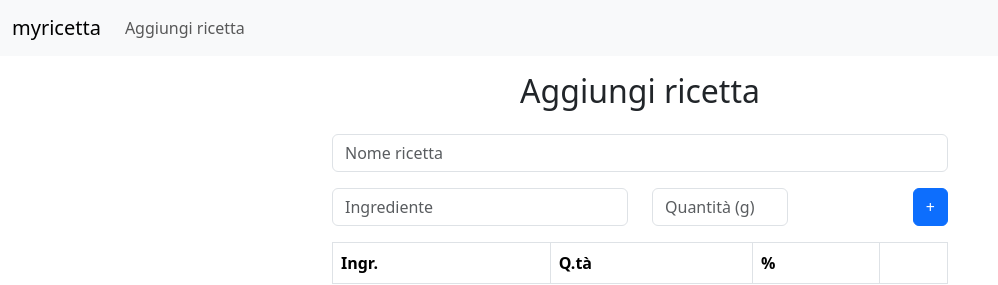
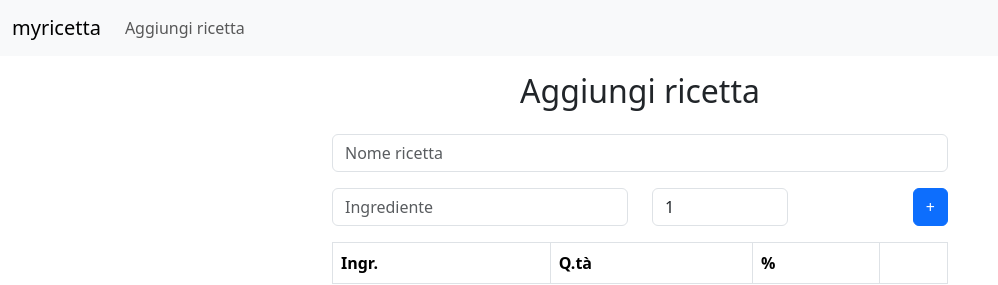
Before and after one commit to tave8/myricetta-react, a React (Vite) app: page /add-recipe in a window 1280 px wide. Shown: the top 285 px of the page, without its empty margins (0-998 px from the left). Built offline with nearby package versions, Linux system fonts and the light colour scheme.

Commit message:
new ingredient name & quantity

```diff
--- a/src/components/Recipe.jsx
+++ b/src/components/Recipe.jsx
@@ -7,6 +7,9 @@ import Recipe from "../assets/js/Recipe"
 const RecipeComponent = (props) => {
   const [recipeName, setRecipeName] = useState("")
   const [ingredients, setIngredients] = useState([])
+  // the new ingredient that is being added
+  const [newIngredientName, setNewIngredientName] = useState("")
+  const [newIngredientQuantity, setNewIngredientQuantity] = useState(1)
 
   return (
     // centers content in the page
@@ -25,8 +28,8 @@ const RecipeComponent = (props) => {
                 placeholder="Nome ricetta"
                 value={recipeName}
                 onChange={(event) => {
-                  const newRecipeName = event.target.value
-                  setRecipeName(newRecipeName)
+                  const val = event.target.value
+                  setRecipeName(val)
                 }}
               />
             </Form.Group>
@@ -36,12 +39,28 @@ const RecipeComponent = (props) => {
             <Row>
               <Col xs={6}>
                 <Form.Group>
-                  <Form.Control type="text" placeholder="Ingrediente" />
+                  <Form.Control
+                    type="text"
+                    placeholder="Ingrediente"
+                    value={newIngredientName}
+                    onChange={(event) => {
+                      const val = event.target.value
+                      setNewIngredientName(val)
+                    }}
+                  />
                 </Form.Group>
               </Col>
               <Col xs={3}>
                 <Form.Group>
-                  <Form.Control type="number" placeholder="Quantità (g)" />
+                  <Form.Control
+                    type="number"
+                    placeholder="Quantità (g)"
+                    value={newIngredientQuantity}
+                    onChange={(event) => {
+                      const val = event.target.value
+                      setNewIngredientQuantity(val)
+                    }}
+                  />
                 </Form.Group>
               </Col>
               <Col xs={3} className="text-end">
```
